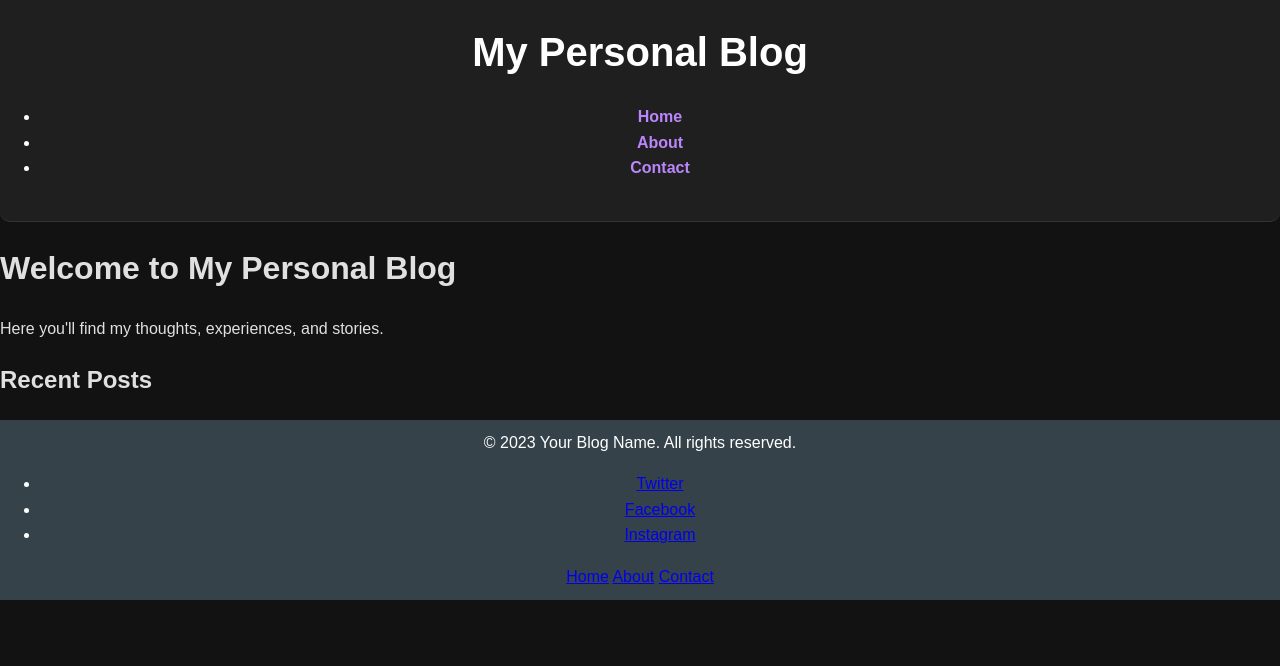
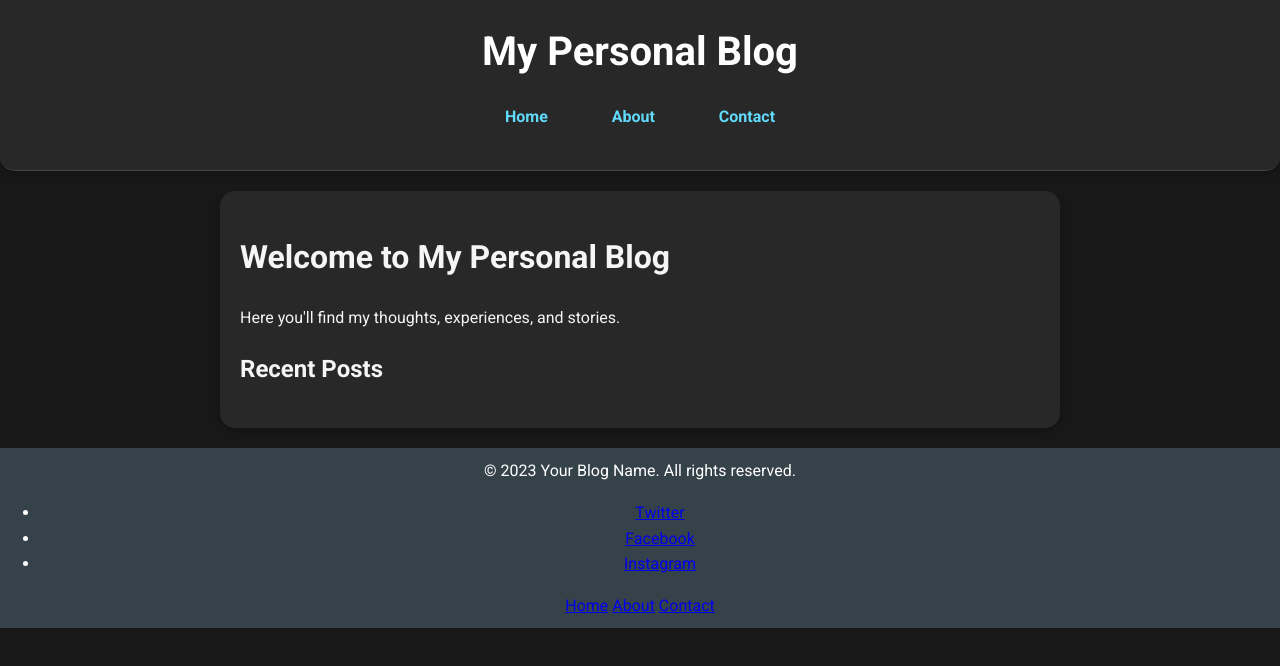
Before and after one commit to Quinny450/Quinny450.github.io, a website: page index.html in a window 1280 px wide. Drawn offline with Linux system fonts and the light colour scheme; no server answers.

Commit message:
Refactor index.html with updated styles, improved layout, and enhanced navigation

```diff
--- a/index.html
+++ b/index.html
@@ -4,28 +4,31 @@
     <meta charset="UTF-8">
     <meta name="viewport" content="width=device-width, initial-scale=1.0">
     <title>My Personal Blog</title>
+    <link href="https://fonts.googleapis.com/css2?family=Roboto:wght@400;700&display=swap" rel="stylesheet">
     <style>
         body {
-            font-family: 'Arial', sans-serif;
+            font-family: 'Roboto', sans-serif;
             line-height: 1.6;
             margin: 0;
             padding: 0;
-            background-color: #121212;
-            color: #e0e0e0;
+            background-color: #181818;
+            color: #f5f5f5;
         }
 
         header {
-            background: #1f1f1f;
+            background: #282828;
             color: #ffffff;
             padding: 20px 0;
             text-align: center;
-            border-bottom: 1px solid #333;
-            border-radius: 0 0 10px 10px;
+            border-bottom: 1px solid #444;
+            border-radius: 0 0 15px 15px;
+            box-shadow: 0 4px 8px rgba(0, 0, 0, 0.2);
         }
 
         header h1 {
             margin: 0;
             font-size: 2.5em;
+            font-weight: 700;
         }
 
         nav {
@@ -33,27 +36,26 @@
         }
 
         nav a {
-            color: #bb86fc;
+            color: #61dafb;
             text-decoration: none;
             margin: 0 15px;
-            font-weight: bold;
+            font-weight: 700;
             border-radius: 5px;
-            padding: 5px 10px;
+            padding: 10px 15px;
+            transition: background-color 0.3s ease;
         }
 
         nav a:hover {
-            text-decoration: underline;
             background-color: #333;
         }
 
         .container {
-            width: 80%;
-            margin: auto;
-            overflow: hidden;
             padding: 20px;
-            border-radius: 10px;
-            background-color: #1f1f1f;
+            border-radius: 15px;
+            background-color: #282828;
             box-shadow: 0 4px 8px rgba(0, 0, 0, 0.2);
+            margin: 20px auto;
+            max-width: 800px;
         }
 
         article {
@@ -81,17 +83,14 @@
 </head>
 <body>
     <header>
-        <div class="logo">
         <h1>My Personal Blog</h1>
-        </div>
         <nav>
-            <ul>
-                <li><a href="index.html">Home</a></li>
-                <li><a href="about.html">About</a></li>
-                <li><a href="contact.html">Contact</a></li>
-            </ul>
+            <a href="index.html">Home</a>
+            <a href="about.html">About</a>
+            <a href="contact.html">Contact</a>
         </nav>
     </header>
+    <div class="container">
         <main>
             <h1>Welcome to My Personal Blog</h1>
             <p>Here you'll find my thoughts, experiences, and stories.</p>
@@ -100,6 +99,7 @@
                 <!-- Blog posts will be dynamically loaded here -->
             </section>
         </main>
+    </div>
     <footer>
         <div class="footer-content">
             <p>&copy; 2023 Your Blog Name. All rights reserved.</p>
```
Lines whose indentation alone changed are shown as unchanged.
